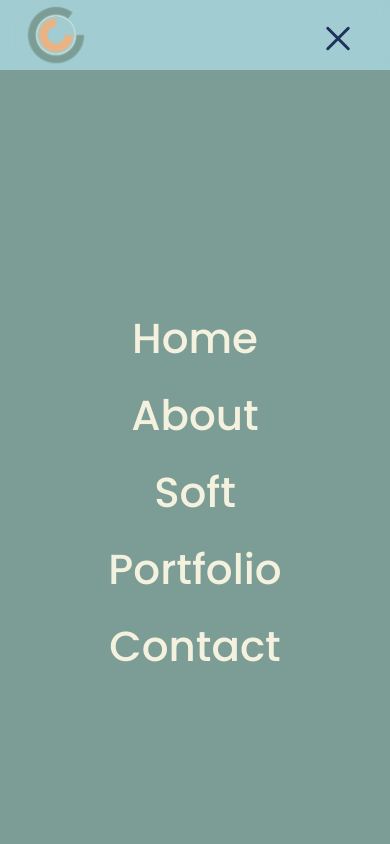
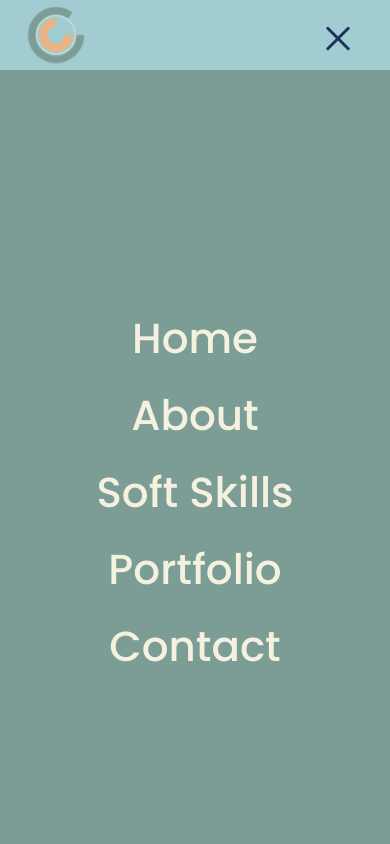
Before and after one commit to Hirvorn/Portfolio, a React (Create React App) app: page / in a window 390 px wide. Both pictures are taken after a click on the button 341 px from the left and 38 px from the top of the page. Shown: the top 844 px of the page. Built offline with nearby package versions, Linux system fonts and the light colour scheme.

Commit message:
typo in mobile menu

```diff
--- a/src/components/NavBar/NavBar.js
+++ b/src/components/NavBar/NavBar.js
@@ -30,7 +30,7 @@ const NavBar = () => {
             <div className='mobile-menu-list' style={{ visibility: showMenu ? 'visible' : 'hidden', pointerEvents: showMenu ? 'all' : 'none', opacity: showMenu ? '1' : '0' }}>
                 <Link activeClass='active' to='intro' spy={true} smooth={true} offset={-40} duration={500} className='item noSelect' onClick={() => setShowMenu(false)}>Home</Link>
                 <Link activeClass='active' to='skills' spy={true} smooth={true} offset={-40} duration={500} className='item noSelect' onClick={() => setShowMenu(false)}>About</Link>
-                <Link activeClass='active' to='soft-skills' spy={true} smooth={true} offset={-40} duration={500} className='item noSelect' onClick={() => setShowMenu(false)}>Soft</Link>
+                <Link activeClass='active' to='soft-skills' spy={true} smooth={true} offset={-40} duration={500} className='item noSelect' onClick={() => setShowMenu(false)}>Soft Skills</Link>
                 <Link activeClass='active' to='works' spy={true} smooth={true} offset={-40} duration={500} className='item noSelect' onClick={() => setShowMenu(false)}>Portfolio</Link>
                 <Link activeClass='active' to='contact' spy={true} smooth={true} offset={-40} duration={500} className='item noSelect' onClick={() => setShowMenu(false)}>Contact</Link>
             </div>
```
